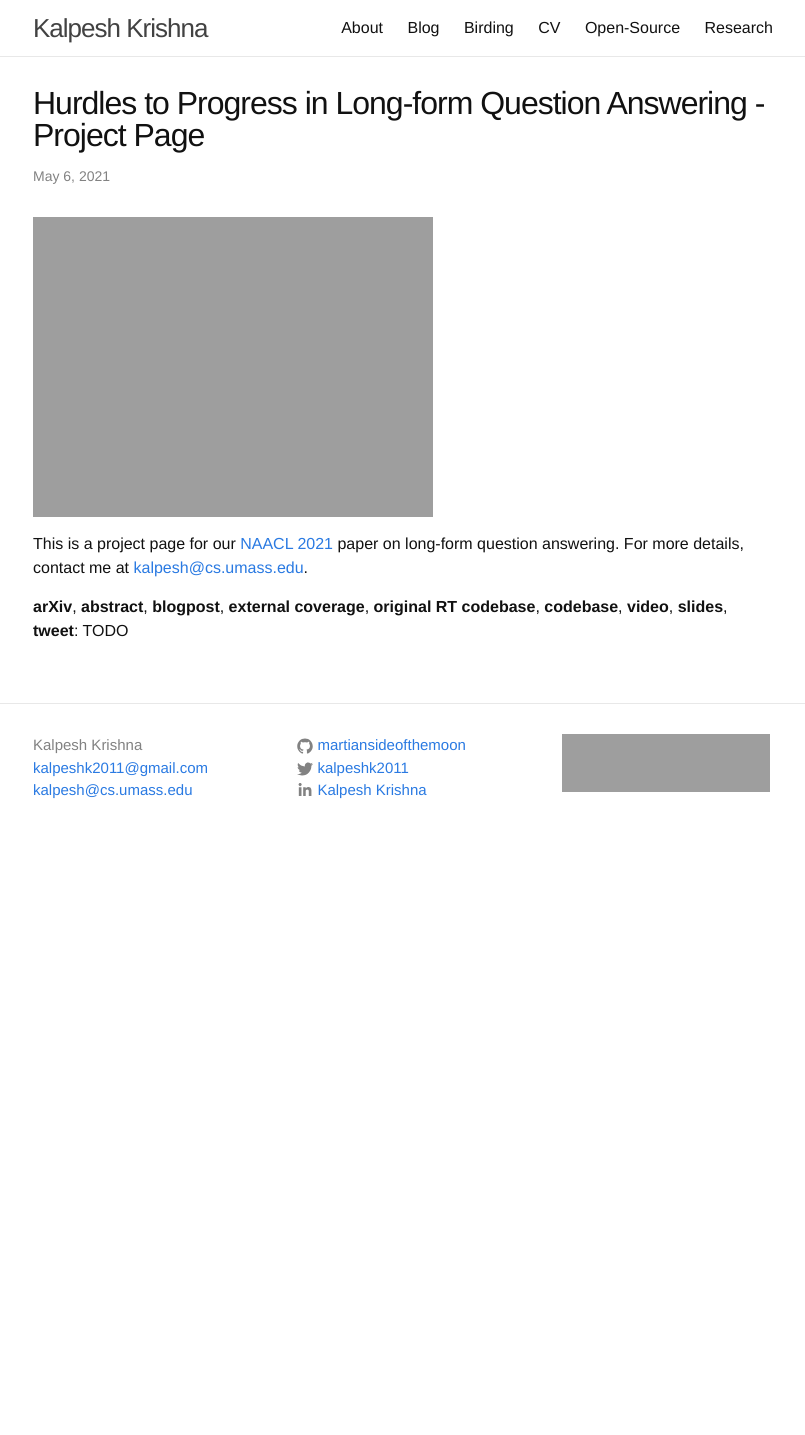
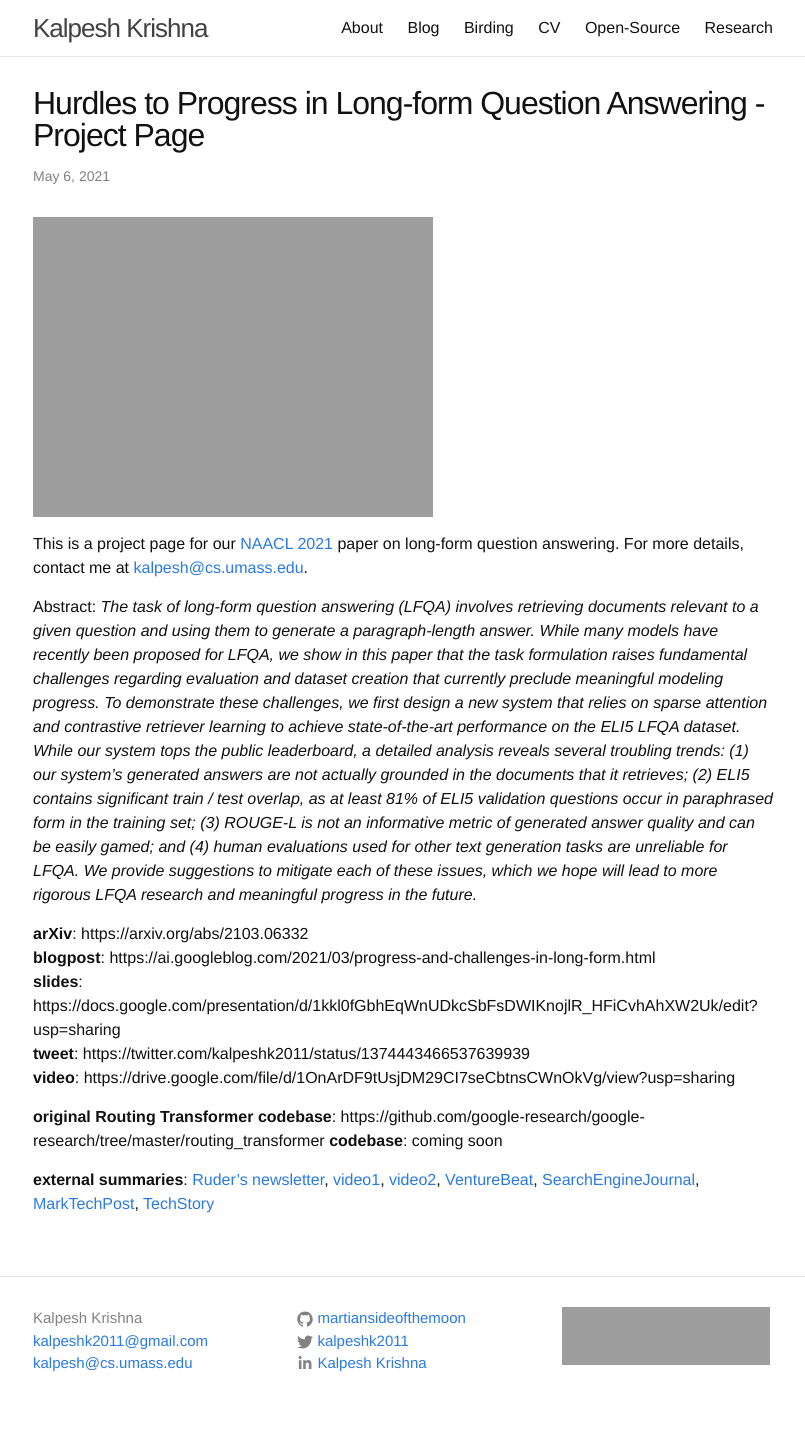
Before and after one commit to martiansideofthemoon/martiansideofthemoon.github.io, a Jekyll site: the page built from _posts/2021-05-06-naacl21.md, in a window 1280 px wide. Shown: the whole page, without its empty margins (237-1042 px from the left). Built offline with Jekyll 4.4.1, drawn with Linux system fonts in a browser that asks for light colours; comment, search, counter and statistics services are not loaded; before the commit the page ends 900 px from its top, so only the background shows below that; grey boxes are pictures that could not be loaded.

Commit message:
update naacl 21 project page

```diff
--- a/_posts/2021-05-06-naacl21.md
+++ b/_posts/2021-05-06-naacl21.md
@@ -6,8 +6,19 @@ tags: nlp research question answering QA ELI5 generation text transformers routi
 image: https://martiansideofthemoon.github.io/assets/hurdles_naacl.png
 ---
 
-![squad-extraction]({{ site.url }}/assets/hurdles_naacl.png)
+![hurdles_naacl]({{ site.url }}/assets/hurdles_naacl.png)
 
 This is a project page for our [NAACL 2021](https://2021.naacl.org/) paper on long-form question answering. For more details, contact me at [kalpesh@cs.umass.edu](mailto:kalpesh@cs.umass.edu).
 
-**arXiv**, **abstract**, **blogpost**, **external coverage**, **original RT codebase**, **codebase**, **video**, **slides**, **tweet**: TODO
+Abstract: *The task of long-form question answering (LFQA) involves retrieving documents relevant to a given question and using them to generate a paragraph-length answer. While many models have recently been proposed for LFQA, we show in this paper that the task formulation raises fundamental challenges regarding evaluation and dataset creation that currently preclude meaningful modeling progress. To demonstrate these challenges, we first design a new system that relies on sparse attention and contrastive retriever learning to achieve state-of-the-art performance on the ELI5 LFQA dataset. While our system tops the public leaderboard, a detailed analysis reveals several troubling trends: (1) our system's generated answers are not actually grounded in the documents that it retrieves; (2) ELI5 contains significant train / test overlap, as at least 81% of ELI5 validation questions occur in paraphrased form in the training set; (3) ROUGE-L is not an informative metric of generated answer quality and can be easily gamed; and (4) human evaluations used for other text generation tasks are unreliable for LFQA. We provide suggestions to mitigate each of these issues, which we hope will lead to more rigorous LFQA research and meaningful progress in the future.*
+
+**arXiv**: https://arxiv.org/abs/2103.06332
+**blogpost**: https://ai.googleblog.com/2021/03/progress-and-challenges-in-long-form.html
+**slides**: https://docs.google.com/presentation/d/1kkl0fGbhEqWnUDkcSbFsDWIKnojlR_HFiCvhAhXW2Uk/edit?usp=sharing
+**tweet**: https://twitter.com/kalpeshk2011/status/1374443466537639939
+**video**: https://drive.google.com/file/d/1OnArDF9tUsjDM29CI7seCbtnsCWnOkVg/view?usp=sharing
+
+**original Routing Transformer codebase**: https://github.com/google-research/google-research/tree/master/routing_transformer
+**codebase**: coming soon
+
+**external summaries**: [Ruder's newsletter](https://newsletter.ruder.io/issues/eacl-iclr-naacl-papers-round-up-research-reality-checks-ml-on-code-592784), [video1](https://www.youtube.com/watch?v=StyE5noPe4g&t=2839s&ab_channel=HenryAILabs), [video2](https://www.youtube.com/watch?v=8tZZoX5ct0I&t=2937s&ab_channel=HenryAILabs), [VentureBeat](https://venturebeat.com/2021/03/17/language-models-struggle-to-answer-questions-without-paraphrasing-training-data/), [SearchEngineJournal](https://www.searchenginejournal.com/long-form-question-answering/402519/#close), [MarkTechPost](https://www.marktechpost.com/2021/03/27/google-ai-introduces-a-new-system-for-open-domain-long-form-question-answering-lfqa/), [TechStory](https://techstory.in/google-ai-introduces-a-new-system-for-open-domain-long-form-question-answering-lfqa/)
```
Also changed, not shown: _pages/research.md (+5 -5 lines), index.md (+1 -1 lines), 1 other file.
